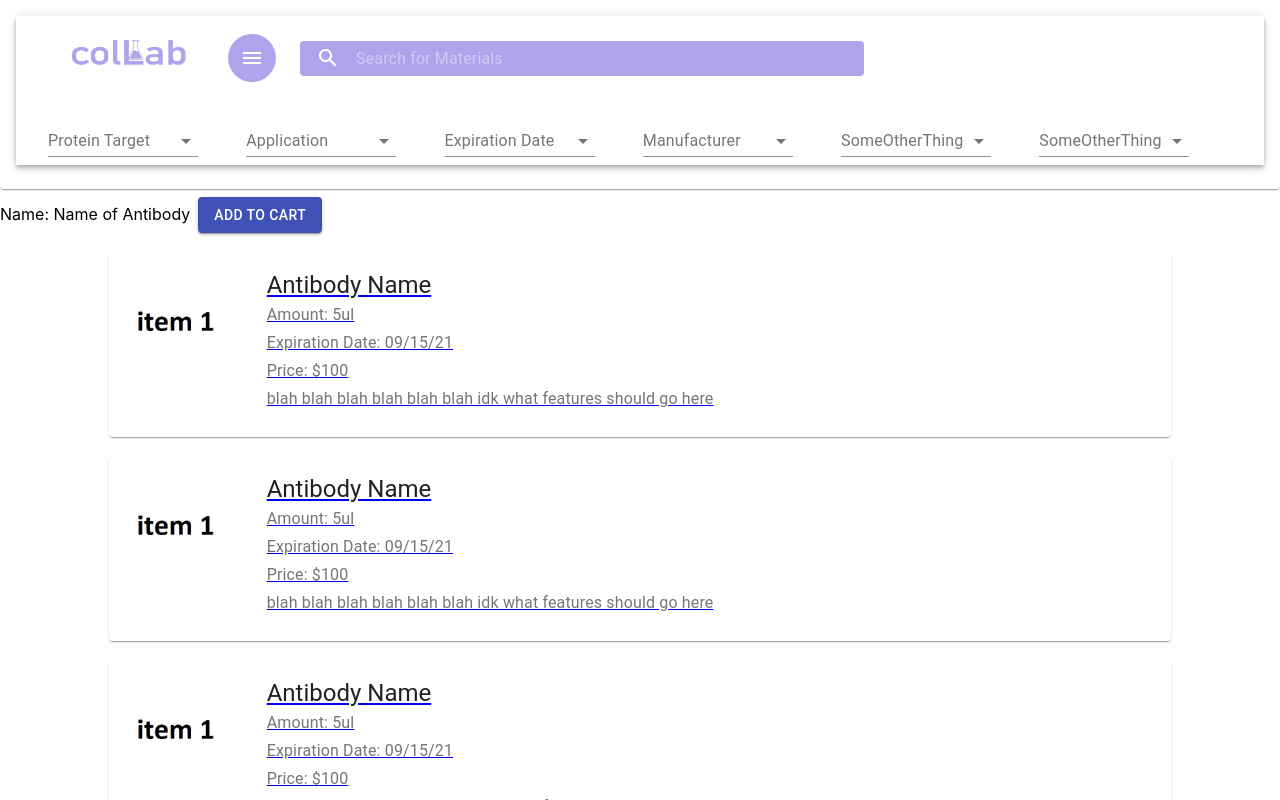
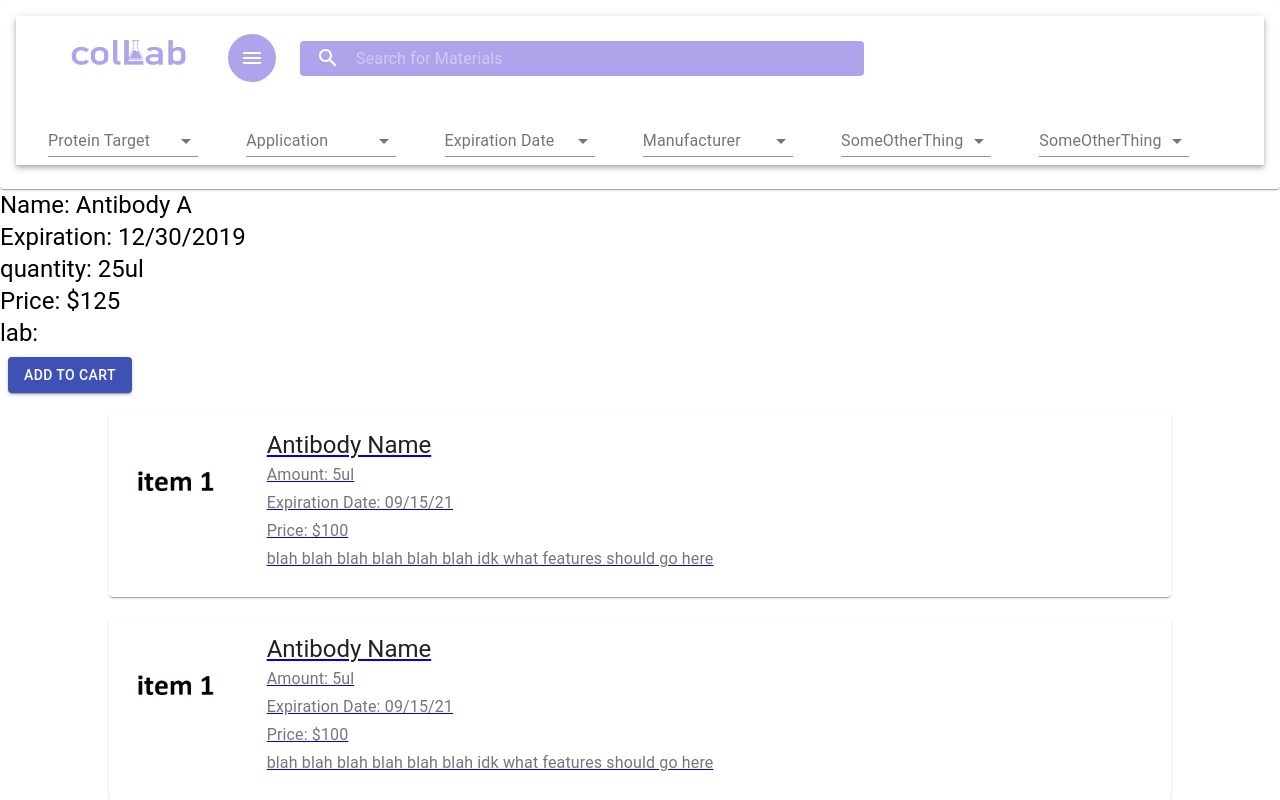
Before and after one commit to Mortick/BlueHacks-2019, a React (Create React App) app in the folder collab/: page /ItemPage in a window 1280 px wide. Shown: the top 800 px of the page. Built offline with nearby package versions, Linux system fonts and the light colour scheme.

Commit message:
adds antibody val function

```diff
--- a/collab/src/ItemPage.js
+++ b/collab/src/ItemPage.js
@@ -1,21 +1,67 @@
-import React from "react";
+import React, { Component } from "react";
 import ListItem from "./ListItem";
 import Button from "@material-ui/core/Button";
 import { makeStyles, useTheme } from "@material-ui/core/styles";
 import { BrowserRouter, Route, Link } from "react-router-dom";
+import { Typography, Grid } from "@material-ui/core";
 import { TextField } from "@material-ui/core";
+import { Paper } from "@material-ui/core";
+import getAntibodyValues from "./getAntibodyVals";
 
+class itemPage extends Component {
+  constructor(props) {
+    super(props);
+
+    this.state = {
+      itemName: "Antibody A"
+    };
+
+    SimpleContainer();
+  }
+}
 const useStyles = makeStyles(theme => ({
   button: {
     margin: theme.spacing(1)
   },
+  paper: {
+    padding: theme.spacing(2),
+    textAlign: 'center',
+    color: theme.palette.text.secondary,
+  },
 }));
+
+const values = getAntibodyValues("AntiBody A");
 
 export default function SimpleContainer() {
   const classes = useStyles();
+  let name = "";
+  let expiration = "";
+  let quantity = "";
+  let price = "";
+  let lab = "";
+
+
+  name = values.name;
+  expiration = values.expiration;
+  quantity = values.quantity;
+  price = values.price;
+  lab = values.lab;
+
   return (
     <div>
-      <span>Name: Name of Antibody</span>
+      {/* <Grid container spacing={3}>
+        <Grid item xs={4}>
+          <Paper className={classes.paper}>Name: {name}</Paper>
+        </Grid>
+        <Grid item xs={4}>
+          <Paper className={classes.paper}>Expiration date: {expiration}</Paper>
+        </Grid>
+      </Grid> */}
+      <Typography variant="h5">Name: {name}</Typography>
+      <Typography variant="h5">Expiration: {expiration}</Typography>
+      <Typography variant="h5">quantity: {quantity}</Typography>
+      <Typography variant="h5">Price: {price}</Typography>
+      <Typography variant="h5">lab: {lab}</Typography>
       <Link to="ListPage.js">
         <Button variant="contained" color="primary" className={classes.button}>
           ADD TO CART
--- /dev/null
+++ b/collab/src/getAntibodyVals.js
@@ -0,0 +1,64 @@
+export default function getAntiBodyValues (subject){
+
+    let values = {
+        name: "Antibody",
+        expiration: "01/01/1999",
+        labName: "Some Lab",
+        quantity: "0ul",
+        Price: "$0",
+    }
+
+    if (subject === "AntiBody A"){
+        values.name = "Antibody A";
+        values.expiration = "12/30/2019";
+        values.labName = "Stanford Research Lab";
+        values.quantity = "25ul";
+        values.price = "$125";
+
+        return values;
+    }
+
+    else if (subject === "AntiBody B"){
+        values.name = "Antibody B";
+        values.expiration = "08/30/2020";
+        values.labName = "John Hopkins Research Lab";
+        values.quantity = "5ul";
+        values.price = "$225";
+
+        return values;
+    }
+
+    else if (subject === "AntiBody C"){
+        values.name = "Antibody C";
+        values.expiration = "05/30/2021";
+        values.labName = "MIT Research Lab";
+        values.quantity = "15ul";
+        values.price = "$525";
+
+        return values;
+    }
+
+    else if (subject === "AntiBody D"){
+        values.name = "Antibody D";
+        values.expiration = "06/10/2020";
+        values.labName = "University of PittsBurgh Research";
+        values.quantity = "10ul";
+        values.price = "$310";
+
+        return values;
+    }
+
+    else if (subject === "AntiBody E"){
+        values.name = "Antibody E";
+        values.expiration = "011/30/2024";
+        values.labName = "Carnegie Mellon Research";
+        values.quantity = "5ul";
+        values.price = "$910";
+
+        return values;
+    }
+
+    return values;
+
+
+}
```
